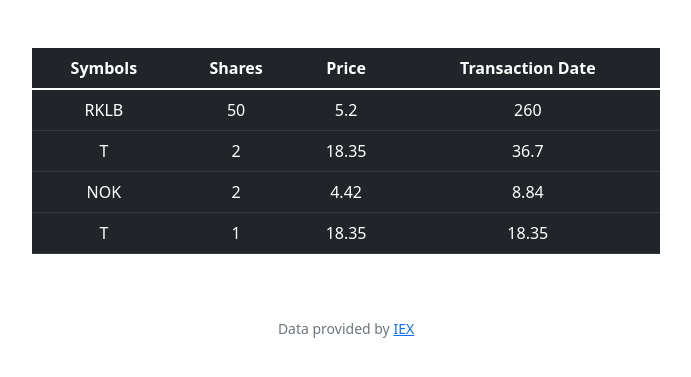
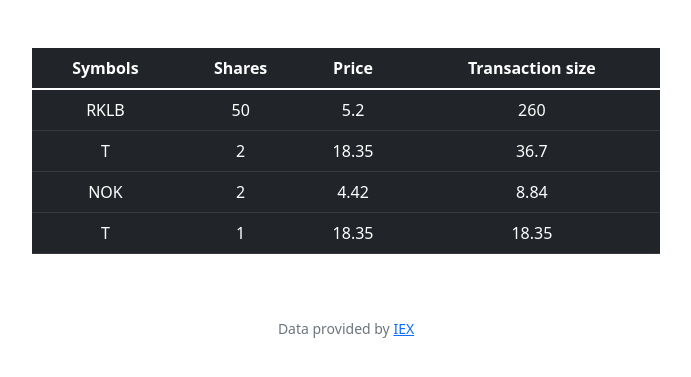
Before and after one commit to H3nry-T/cs50-copy, a Flask app: page /history in a window 1280 px wide. Shown: the part 76-453 px from the top of the page, without its empty margins (294-985 px from the left). Run offline with Flask 2, Linux system fonts and the light colour scheme; a user stored in the database is signed in; some libraries are stand-ins or nearby versions.

Commit message:
Wed, Nov 2, 2022, 3:04 PM +00:00

```diff
--- a/pset9/finance/templates/history.html
+++ b/pset9/finance/templates/history.html
@@ -8,7 +8,7 @@
             <th>Symbols</th>
             <th>Shares</th>
             <th>Price</th>
-            <th>Transaction Date</th>
+            <th>Transaction size</th>
         </tr>
     </thead>
     <tbody>
```
